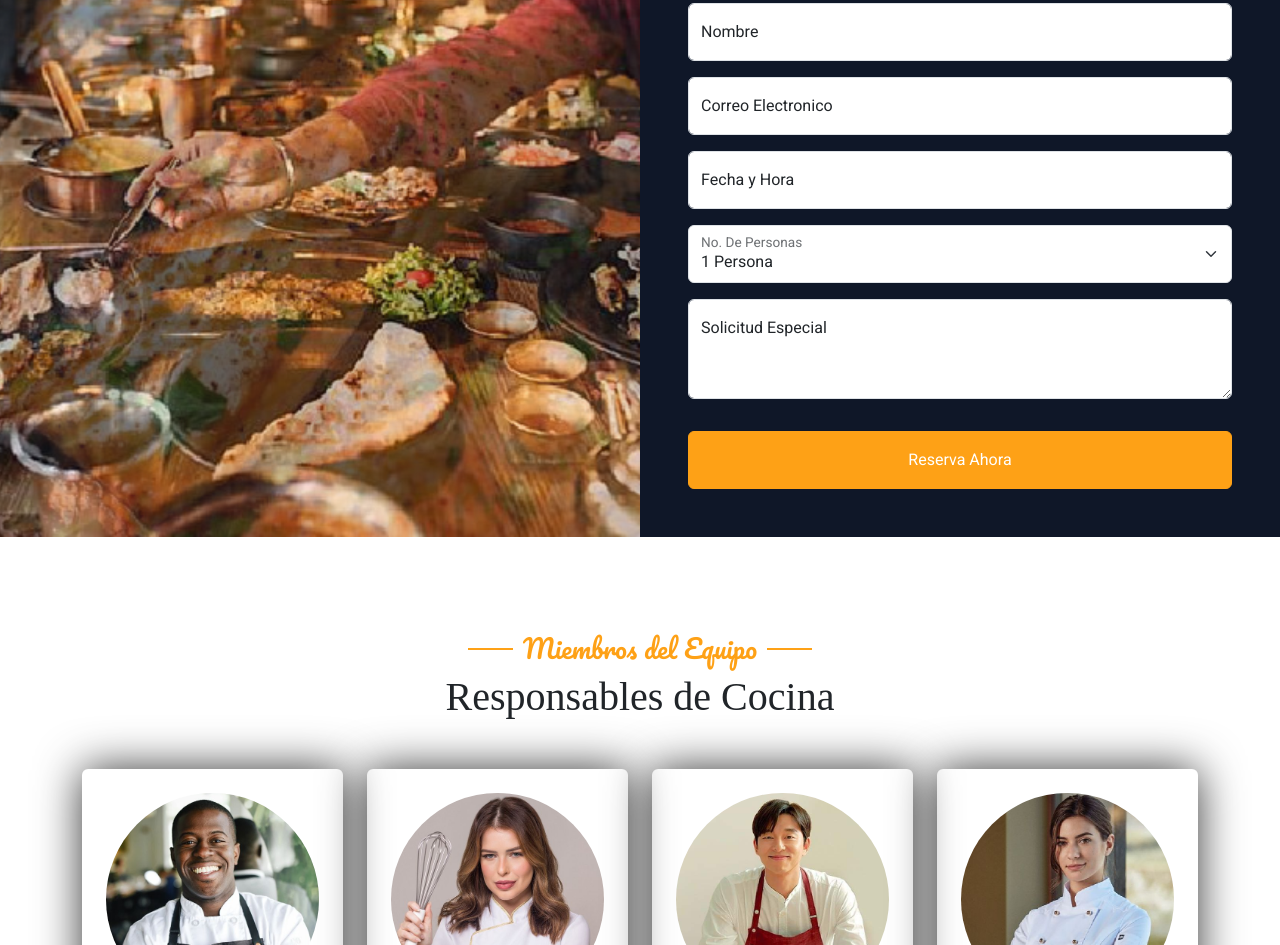
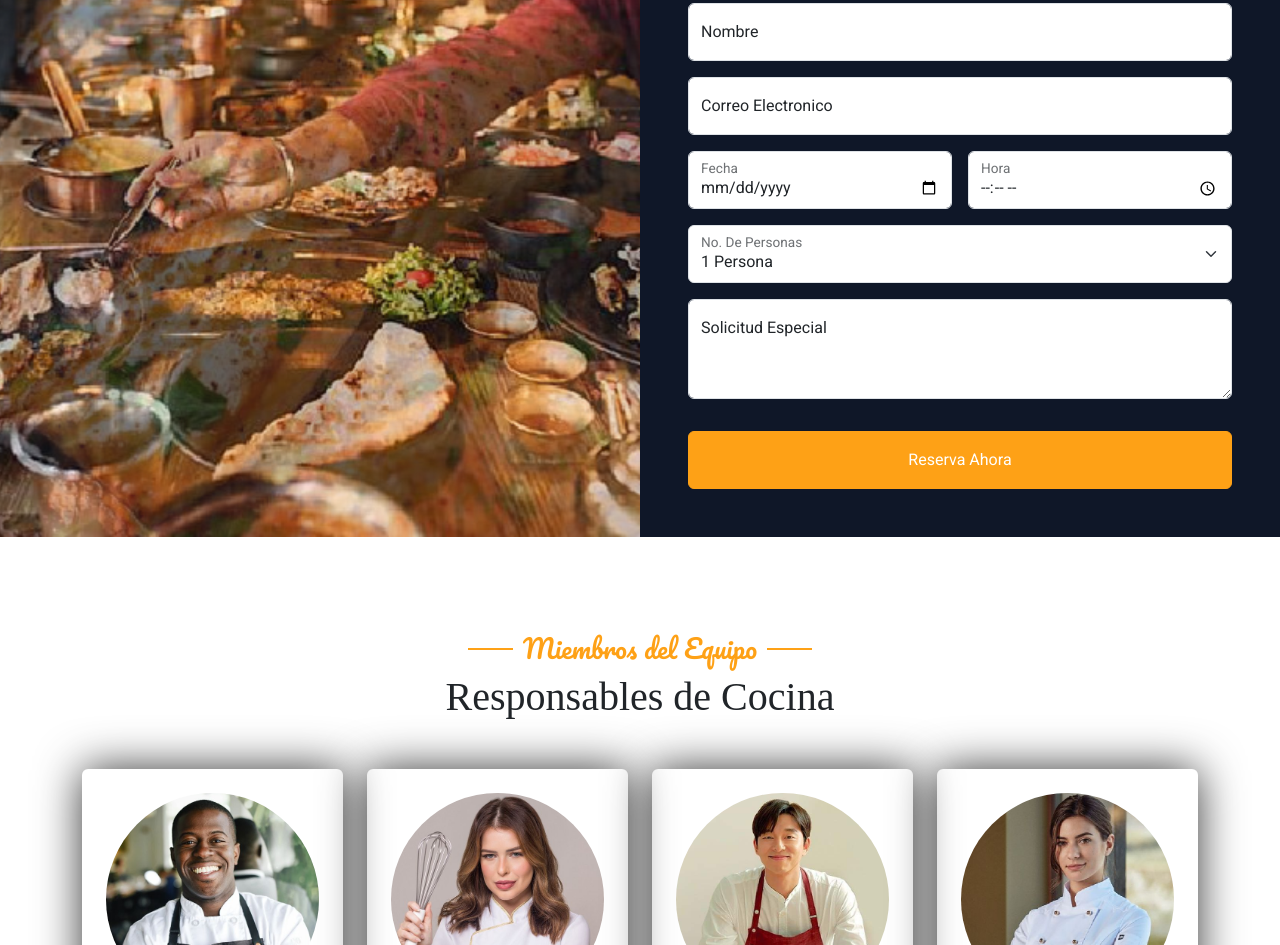
Before and after one commit to MarchoSaurio/Ma-uRante, a plain HTML site: page index.html in a window 1280 px wide. Shown: the part 3313-4258 px from the top of the page. Drawn offline with nearby package versions, Linux system fonts and the light colour scheme; a web font is replaced by a local one.

Commit message:
Update index.html

```diff
--- a/index.html
+++ b/index.html
@@ -716,11 +716,19 @@
                 </div>
               </div>
 
-              <div class="col-mb-6">
+              <div class="col-md-6">
                 <div class="form-floating date" id="date3">
-                  <input type="text" class="form-control" id="name" placeholder="Date & Time" data-target="#date3"
+                  <input type="date" class="form-control" id="name" placeholder="Date & Time" data-target="#date3"
                     data-toggle="datetimpicker" itemid="datetime">
-                  <label for="name">Fecha y Hora</label>
+                  <label for="name">Fecha</label>
+                </div>
+              </div>
+
+              <div class="col-md-6">
+                <div class="form-floating date" id="date3">
+                  <input type="time" class="form-control" id="name" placeholder="Date & Time" data-target="#date3"
+                    data-toggle="datetimpicker" itemid="datetime">
+                  <label for="name">Hora</label>
                 </div>
               </div>
 
```
